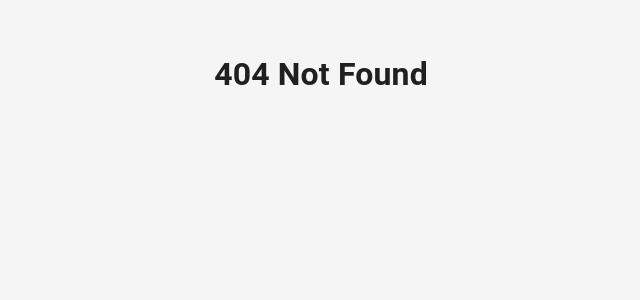
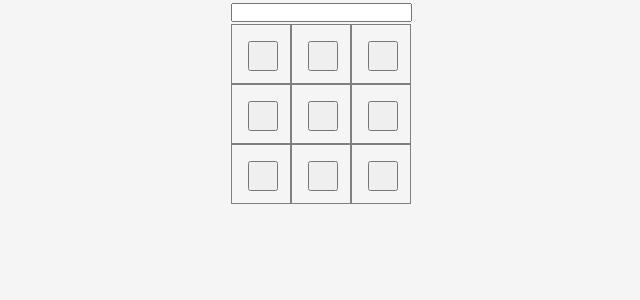
Before and after one commit to preeti-successiveTech/react-training, a Next.js app in the folder assignment-1/my-app/: page /assesment in a window 1280 px wide. Before the commit this address had no page. Shown: the top 300 px of the page, without its empty margins (319-959 px from the left). Built offline with nearby package versions, Linux system fonts and the light colour scheme.

Commit message:
Add some files

```diff
--- /dev/null
+++ b/assignment-1/my-app/src/app/assesment/TicToe.jsx
@@ -0,0 +1,197 @@
+"use client";
+
+import { Margin } from "@mui/icons-material";
+import { Box, colors } from "@mui/material";
+import { useEffect, useState } from "react";
+
+export default function TicToe() {
+  const style = {
+    card: {
+      p: 2,
+      border: "1px solid grey",
+      width: 60,
+      height: 60,
+      alignItems: "center",
+      justifyContent: "center",
+    },
+    row: {
+      display: "flex",
+      flexWrap: "wrap",
+      flexDirection: "row",
+      justifyContent: "center",
+      alignItems: "center",
+      margin: "auto"
+    },
+  };
+  var i = 0;
+  const [win, setWin] = useState("");
+  const [input, setInput] = useState("");
+  const computerInput = (input==="X")? "O" : "X";
+  const [turn, setTurn] = useState('user');
+  const [arr, setArr] = useState([
+    { id: "0", item: "", status: true},
+    { id: "1", item: "", status: true },
+    { id: "2", item: "", status: true },
+    { id: "3", item: "", status: true },
+    { id: "4", item: "", status: true },
+    { id: "5", item: "", status: true },
+    { id: "6", item: "", status: true },
+    { id: "7", item: "", status: true },
+    { id: "8", item: "", status: true },
+  ]);
+function randomCell(emptyCells) {
+  const randomIndex = Math.floor(Math.random() * emptyCells.length);
+  return emptyCells[randomIndex]?.id; // safe access
+}
+function winner()
+{
+
+    const list= [[0,1,2,],[3,4,5],[6,7,8],[0,3,6],[1,4,7],[2,5,8],[0,4,8],[2,4,6]];
+    for(let i=0;i<list.length;i++)
+    {
+      const [a,b,c] = list[i];
+      if(arr[a].item!="" && arr[a].item ===arr[b].item && arr[a].item === arr[c].item  )
+      {
+        if(arr[a].item === input)
+        {
+          setWin("User");
+          alert("You Won");
+          return true;
+        }
+        else{
+          setWin("computer");
+           alert("You Lose");
+          return true;
+        }
+      }
+    }
+    return false;
+}
+
+  useEffect(() => {
+    if(winner())
+    {
+      return;
+    }
+    if(turn==="user") return;
+  const emptyCell = arr.filter((cell) => cell.status === true);
+
+  if (emptyCell.length > 0) {
+    const t = setTimeout(() => {
+      const selectId = randomCell(emptyCell);
+      const fillcell = arr.map((data) => {
+        if (data.id === selectId && data.status === true) {
+          return {
+            ...data,
+            status: false,
+            item: computerInput
+          };
+        }
+        return data;
+      });
+
+      setArr(fillcell);
+      setTurn("user");
+    }, 500);
+
+    return () => clearTimeout(t);
+  }
+}, [arr]);
+
+
+  function check(idto) {
+    if(turn==="computer") return;
+    console.log(idto, "ff");
+    const newArr = arr.map((data) => {
+      if (idto === data.id && data.status==true) {
+        return{
+        ...data,
+        status :false,
+        item :input,
+        }
+      }
+      return data;
+    });
+  setArr(newArr);
+  setTurn("computer");
+  }
+
+  return (
+    <div>
+      <input
+        type="text"
+        value={input}
+        onChange={(e) => setInput(e.target.value)}
+      />
+      <div style={style.row}>
+        <Box component="section" sx={style.card}>
+          <button
+            id="0"
+            onClick={() => check("0")}
+            style={{ width: 30, height: 30 }}
+          >{arr[0].item}</button>
+        </Box>
+        <Box component="section" sx={style.card}>
+          <button
+            id="1"
+            onClick={() => check("1")}
+            style={{ width: 30, height: 30 }}
+          >{arr[1].item}</button>
+        </Box>
+        <Box component="section" sx={style.card}>
+          <button
+            id="2"
+            onClick={() => check("2")}
+            style={{ width: 30, height: 30 }}
+          >{arr[2].item}</button>
+        </Box>
+      </div>
+      <div style={style.row}>
+        <Box component="section" sx={style.card}>
+          <button
+            id="3"
+            onClick={() => check("3")}
+            style={{ width: 30, height: 30 }}
+          >{arr[3].item}</button>
+        </Box>
+        <Box component="section" sx={style.card}>
+          <button
+            id="4"
+            onClick={() => check("4")}
+            style={{ width: 30, height: 30 }}
+          >{arr[4].item}</button>
+        </Box>
+        <Box component="section" sx={style.card}>
+          <button
+            id="5"
+            onClick={() => check("5")}
+            style={{ width: 30, height: 30 }}
+          >{arr[5].item}</button>
+        </Box>
+      </div>
+      <div style={style.row}>
+        <Box component="section" sx={style.card}>
+          <button
+            id="6"
+            onClick={() => check("6")}
+            style={{ width: 30, height: 30 }}
+          >{arr[6].item}</button>
+        </Box>
+        <Box component="section" sx={style.card}>
+          <button
+            id="7"
+            onClick={() => check("7")}
+            style={{ width: 30, height: 30 }}
+          >{arr[7].item}</button>
+        </Box>
+        <Box component="section" sx={style.card}>
+          <button
+            id="8"
+            onClick={() => check("8")}
+            style={{ width: 30, height: 30 }}
+          >{arr[8].item}</button>
+        </Box>
+      </div>
+    </div>
+  );
+}
--- /dev/null
+++ b/assignment-1/my-app/src/app/assesment/page.jsx
@@ -0,0 +1,9 @@
+"use client";
+
+import TicToe from "./TicToe";
+
+export default function assesment(){
+    return(<>
+    <TicToe/>
+    </>);
+}
```
Also changed, not shown: assignment-1/my-app/src/app/page.js (+8 -1 lines), assignment-1/my-app/src/app/test1/Counter.jsx (added, +14 -0 lines), assignment-1/my-app/src/app/test1/page.jsx (added, +8 -0 lines), 1 other file (tests, documents, lock files or other folders).
